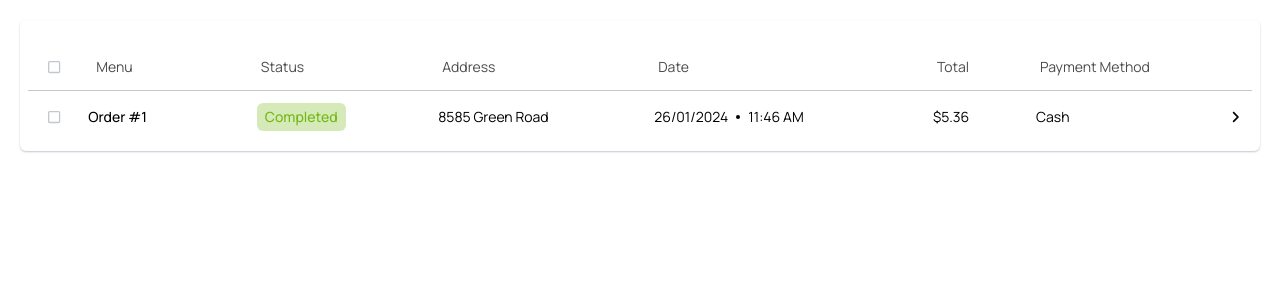
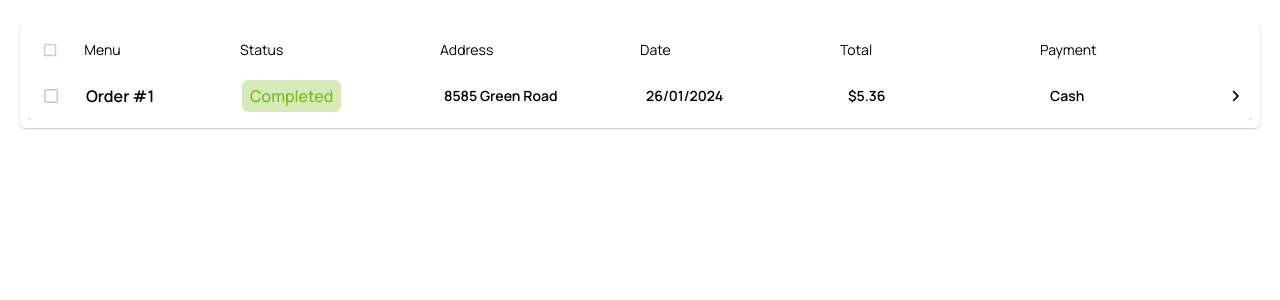
Before and after one commit to Mohd-Salman-0119/savory-food-app, a React (Vite) app: page / in a window 1280 px wide. Shown: the top 300 px of the page. Built offline with nearby package versions, Linux system fonts and the light colour scheme; grey boxes are pictures that could not be loaded.

Commit message:
components: Bill accordion table added

```diff
--- a/src/App.jsx
+++ b/src/App.jsx
@@ -1,7 +1,6 @@
 import BillAccordionTable from "./components/miscellaneous/BillAccordionTable";
 import CategorieItemCard from "./components/miscellaneous/CategorieItemCard";
 import ChatUserItem from "./components/miscellaneous/ChatUserItem";
-import { DialogSizes } from "./components/miscellaneous/DialogSizes";
 import EvaluatedButton from "./components/miscellaneous/EvaluatedButton";
 import FevoriteItemCard from "./components/miscellaneous/FevoriteItemCard";
 import FevoriteTable from "./components/miscellaneous/FevoriteTable";
@@ -17,9 +16,8 @@ import SettingItemCard from "./components/miscellaneous/SettingItemCard";
 
 function App() {
   return (
-    <div className="p-5">
+    <div className="p-5 flex flex-col gap-6">
       <BillAccordionTable />
-
     </div>
   );
 }
--- a/src/components/miscellaneous/AccordionTable.jsx
+++ b/src/components/miscellaneous/AccordionTable.jsx
@@ -3,12 +3,15 @@ import React from "react";
 
 const AccordionTable = ({ head, body }) => {
   return (
-    <AccordionBody className="mt-1 flex flex-col">
+    <AccordionBody className="mt-1 flex flex-col bg-white w-full">
       <table className="w-full min-w-max table-auto text-left">
         <thead>
           <tr>
-            {head.map((item) => (
-              <th className="border-b border-gray bg-blue-gray-50/50 p-2">
+            {head.map((item, index) => (
+              <th
+                className="border-b border-gray bg-blue-gray-50/50 p-2"
+                key={index}
+              >
                 <Typography
                   variant="small"
                   color="blue-gray"
@@ -22,14 +25,14 @@ const AccordionTable = ({ head, body }) => {
         </thead>
         <tbody>
           <tr>
-            {body.map((item) => (
-              <td className="p-2">
+            {body.map((item, index) => (
+              <td className="p-2" key={index}>
                 <Typography
                   variant="small"
                   color="blue-gray"
                   className="font-normal sm:text-base text-xs"
                 >
-                  {item}
+                  <h1>{item}</h1>
                 </Typography>
               </td>
             ))}
--- a/src/components/miscellaneous/BillAccordionTable.jsx
+++ b/src/components/miscellaneous/BillAccordionTable.jsx
@@ -1,5 +1,6 @@
 import {
   Accordion,
+  AccordionBody,
   AccordionHeader,
   Avatar,
   Button,
@@ -9,65 +10,51 @@ import {
   DialogHeader,
   Typography,
 } from "@material-tailwind/react";
-import React, { useState } from "react";
+import React, { useEffect, useState } from "react";
 import CheckBox from "./CheckBox";
 import { FontAwesomeIcon } from "@fortawesome/react-fontawesome";
-import { faAngleRight } from "@fortawesome/free-solid-svg-icons";
+import {
+  faAngleRight,
+  faEllipsisVertical,
+  faStar,
+  faCircle,
+} from "@fortawesome/free-solid-svg-icons";
 import AccordionTable from "./AccordionTable";
 import {
   orderHistoryAccordionBody,
   orderHistoryAccordionHead,
 } from "../Constants/accordion";
 import IconTextButton from "./IconTextButton";
-import { OrderItem } from "./OrderItemCard";
+import { DeliveryInfo, OrderItem } from "./OrderItemCard";
 
-const TABLE_HEAD = ["Status", "Address", "Date", "Total", "Payment Method"];
+const TABLE_HEAD = ["Address", "Date", "Total", "Payment"];
+const TABLE_BODY = ["8585 Green Road", "31/01/2027 - 10:38", "$5.39", "Cash"];
 
 const BillAccordionTable = () => {
-  const [open, setOpen] = React.useState(false);
+  const [open, setOpen] = useState(0);
+  const [isVisible, setIsVisible] = useState(window.innerWidth >= 768);
 
-  const handleOpen = () => setOpen(!open);
+  const handleOpen = (value) => setOpen(open === value ? 0 : value);
+
+  useEffect(() => {
+    const handleResize = () => {
+      setIsVisible(window.innerWidth >= 768);
+    };
+
+    window.addEventListener("resize", handleResize);
+
+    return () => {
+      window.removeEventListener("resize", handleResize);
+    };
+  }, []);
+
   return (
     <>
       <div className="h-full w-full p-2 shadow-sm shadow-gray rounded-md">
-        <table className="mt-4 w-full min-w-max table-auto text-left">
-          <thead>
-            <tr className="p-3">
-              <th className="border-b border-gray bg-blue-gray-50/50 px-4">
-                <div className="flex items-center justify-between sm:gap-4 gap-3">
-                  <Typography
-                    variant="small"
-                    color="blue-gray"
-                    className="font-normal leading-none flex gap-8"
-                  >
-                    <CheckBox />
-                    <Typography
-                      variant="small"
-                      color="blue-gray"
-                      className="font-normal leading-none opacity-70 flex gap-12"
-                    >
-                      <h1>Menu</h1>
-                    </Typography>
-                  </Typography>
-                </div>
-              </th>
-
-              {TABLE_HEAD.map((item) => (
-                <th className="border-b border-gray bg-blue-gray-50/50 p-4">
-                  <Typography
-                    variant="small"
-                    color="blue-gray"
-                    className="font-normal leading-none opacity-70 flex gap-12"
-                  >
-                    {item}
-                  </Typography>
-                </th>
-              ))}
-            </tr>
-          </thead>
-          <tbody className="xl:text-base lg:text-sm text-xs">
-            <tr onClick={handleOpen}>
-              <td className="p-4">
+        <div className="overflow-hidden">
+          <Accordion className="bg-white px-3 py-2 rounded-md items-center my-1">
+            <AccordionHeader className="border-none">
+              <div className="grid grid-cols-2 md:grid-cols-6 justify-between w-full items-center">
                 <div className="flex items-center sm:gap-6 gap-3">
                   <Typography
                     variant="small"
@@ -80,61 +67,105 @@ const BillAccordionTable = () => {
                     <Typography
                       variant="small"
                       color="blue-gray"
-                      className="font-medium"
+                      className="font-normal"
                     >
-                      {"Order #1"}
+                      {"Menu"}
                     </Typography>
                   </div>
                 </div>
-              </td>
-              <td className="p-3">
-                <Typography
-                  variant="small"
-                  color="blue-gray"
-                  className="flex gap-2 items-center font-medium"
-                >
-                  <IconTextButton
-                    text={"Completed"}
-                    className="bg-primary/30 text-primary rounded-md px-2"
-                  />
-                </Typography>
-              </td>
-              <td className="p-3">
                 <Typography
                   variant="small"
                   color="blue-gray"
                   className="flex gap-2 items-center font-normal"
                 >
-                  8585 Green Road
+                  Status
                 </Typography>
-              </td>
-              <td className="p-3">
+                {TABLE_HEAD.map((item, index) => (
+                  <Typography
+                    key={index}
+                    variant="small"
+                    color="blue-gray"
+                    className="md:flex hidden gap-2 items-center font-normal"
+                  >
+                    {item}
+                  </Typography>
+                ))}
+              </div>
+            </AccordionHeader>
+          </Accordion>
+          <Accordion
+            open={open === 1}
+            className={`${
+              open === 1 && "bg-primary text-white"
+            }  rounded-md items-center border-gray shadow-xl shadow-gray`}
+          >
+            <AccordionHeader
+              onClick={() => handleOpen(1)}
+              className="border-none px-3 py-2 rounded-md"
+            >
+              <div className="grid grid-cols-2 md:grid-cols-6 md:gap-3 justify-between w-full items-center">
+                <div className="flex items-center sm:gap-6 gap-3">
+                  <Typography
+                    variant="small"
+                    color="blue-gray"
+                    className="md:text-base text-xs"
+                  >
+                    <CheckBox />
+                  </Typography>
+
+                  <Typography
+                    variant="small"
+                    color="blue-gray"
+                    className="md:text-base text-xs"
+                  >
+                    {"Order #1"}
+                  </Typography>
+                </div>
                 <Typography
                   variant="small"
                   color="blue-gray"
-                  className="flex gap-2 items-center font-normal"
+                  className="flex gap-2 items-center font-medium justify-between md:text-base text-xs"
                 >
-                  26/01/2024{" "}
-                  <span className="w-1 h-1 rounded-[50%] bg-black"></span> 11:46
-                  AM
+                  <IconTextButton
+                    text={"Completed"}
+                    className={`bg-primary/30 text-primary rounded-md px-2  ${
+                      open === 1
+                        ? "bg-white text-primary"
+                        : "bg-primary/30 text-primary"
+                    } `}
+                  />
+                  <FontAwesomeIcon
+                    icon={faEllipsisVertical}
+                    className={`text-sm md:hidden flex`}
+                  />
                 </Typography>
-              </td>
-              <td className="p-3">
                 <Typography
                   variant="small"
                   color="blue-gray"
-                  className="flex gap-2 items-center font-normal"
+                  className="text-sm hidden md:flex"
                 >
-                  $5.36
+                  {"8585 Green Road"}
                 </Typography>
-              </td>
-              <td className="p-3">
                 <Typography
                   variant="small"
                   color="blue-gray"
-                  className="flex gap-2 items-center font-normal justify-between"
+                  className="text-sm hidden md:flex"
                 >
-                  <h1>Cash</h1>
+                  {"26/01/2024"}
+                </Typography>
+                <Typography
+                  variant="small"
+                  color="blue-gray"
+                  className="text-sm hidden md:flex"
+                >
+                  {"$5.36"}
+                </Typography>
+                <Typography
+                  variant="small"
+                  color="blue-gray"
+                  className="justify-between items-center text-sm hidden md:flex"
+                >
+                  <p>Cash</p>
                   <FontAwesomeIcon
                     icon={faAngleRight}
                     className={`${
@@ -144,13 +175,74 @@ const BillAccordionTable = () => {
                     } text-sm`}
                   />
                 </Typography>
-              </td>
-            </tr>
-          </tbody>
-        </table>
+              </div>
+            </AccordionHeader>
+
+            <AccordionBody className="md:bg-light-blue bg-white text-black shadow-md shadow-gray rounded-b-md">
+              <BillTable />
+            </AccordionBody>
+          </Accordion>
+        </div>
       </div>
     </>
   );
 };
 
 export default BillAccordionTable;
+
+const BillTable = () => {
+  return (
+    <div className="h-full w-full p-2 flex md:flex-row flex-col justify-between items-center">
+      <div className="w-full md:border-r md:border-b-0 border-b border-gray md:p-4 p-1">
+        <h1 className="font-semibold">Order Menu</h1>
+        <div className="my-3 lg:text-base text-xs">
+          <OrderItem />
+          <OrderItem />
+        </div>
+      </div>
+      <div className="w-full md:border-r border-b md:border-b-0 border-gray md:p-4 p-1">
+        <h1 className="font-semibold">Order Menu</h1>
+        <div className="my-3">
+          <h1 className="font-semibold lg:text-base text-sm">
+            Fast Food Resto
+          </h1>
+          <div className="flex gap-5 my-2">
+            <div className="flex gap-2 items-center lg:text-base text-xs">
+              <FontAwesomeIcon icon={faStar} className="text-app-orange" />
+              <p>5.0</p>
+            </div>
+            <div className="flex gap-2 items-center lg:text-base text-xs">
+              <FontAwesomeIcon
+                icon={faCircle}
+                className="text-black/50 text-[4px]"
+              />
+              <p>1k+ Reviews</p>
+            </div>
+          </div>
+          <div className="flex flex-col gap-2 lg:text-base text-xs">
+            <DeliveryInfo name="Delivery Time" value="10 Min" />
+            <DeliveryInfo name="Distance" value="2.5 Km" />
+          </div>
+        </div>
+      </div>
+      <div className="w-full md:border-r border-b md:border-b-0 border-gray p-2 flex flex-col gap-2 md:py-5 lg:text-base text-xs">
+        <DeliveryInfo name="Status" value="Date" />
+        <DeliveryInfo
+          name="Completed"
+          value="Jan1,2024"
+          className="font-semibold"
+        />
+        <DeliveryInfo name="Bills" value="Date Paid" />
+        <DeliveryInfo
+          name="Order #1"
+          value="Jan1,2024"
+          className="font-semibold"
+        />
+      </div>
+      <div className="w-full p-2 flex flex-col gap-2 md:py-5 lg:text-base text-xs">
+        <h1>Total</h1>
+        <h1 className="font-semibold">$5.39</h1>
+      </div>
+    </div>
+  );
+};
--- a/src/components/miscellaneous/OrderItemCard.jsx
+++ b/src/components/miscellaneous/OrderItemCard.jsx
@@ -22,16 +22,16 @@ const OrderItemCard = () => {
         <OrderItem className="px-3" />
       </div>
 
-      <div className="bg-light-vanila flex flex-col gap-2 p-3">
-        <div className="flex justify-between">
-          <h5>Delivery Time</h5>
-          <h5 className="font-semibold">10 Min</h5>
-        </div>
-        <div className="flex justify-between">
-          <h5>Distance</h5>
-          <h5 className="font-semibold">2.5 Km</h5>
-        </div>
-      </div>
+      <DeliveryInfo
+        className="bg-light-vanila p-3"
+        name="Delivery Time"
+        value="10 Min"
+      />
+      <DeliveryInfo
+        className="bg-light-vanila p-3"
+        name="Distance"
+        value="2.5 Km"
+      />
 
       <div className="p-3 flex justify-between items-center">
         <div>
@@ -67,3 +67,15 @@ export const OrderItem = ({ children }) => {
     </div>
   );
 };
+
+// todo: need to pass prpes
+export const DeliveryInfo = ({ className, name, value }) => {
+  return (
+    <div className={`${className} flex flex-col gap-2`}>
+      <div className="flex justify-between">
+        <h5>{name}</h5>
+        <h5 className="font-semibold">{value}</h5>
+      </div>
+    </div>
+  );
+};
```
